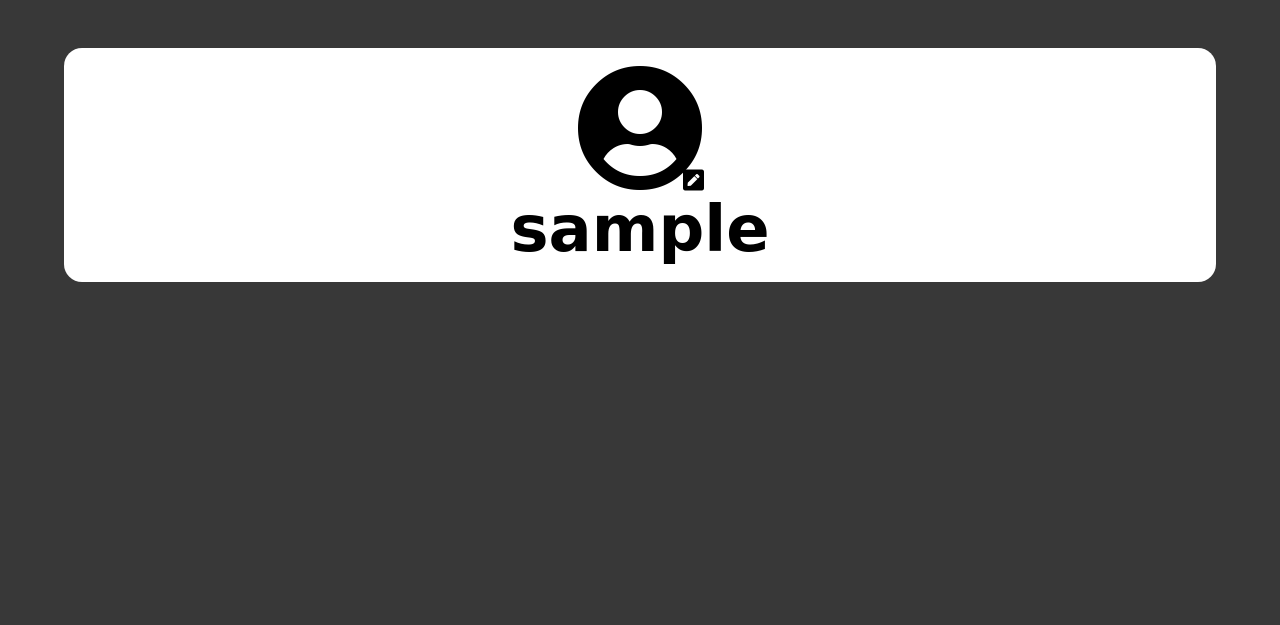
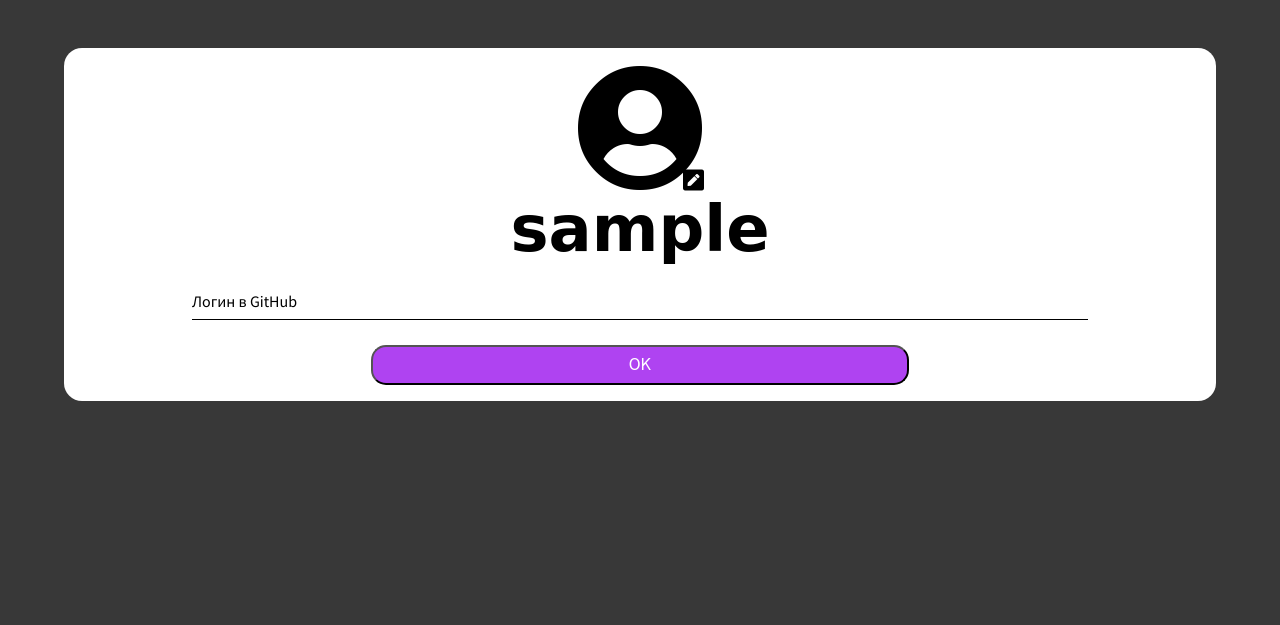
Before and after one commit to metimol/vladalek, a Django app: page /account/ in a window 1280 px wide. Shown: the part 54-679 px from the top of the page. Run offline with Django 4.2, Linux system fonts and the light colour scheme; the visitor is signed in with stand-in values (Sample User, id 1); data comes from the database, SQL or seed files in the repository; some libraries are stand-ins or nearby versions; some web fonts are replaced.

Commit message:
Начал делать привязку к соцсетям

```diff
--- a/vladalek/apps/account/forms.py
+++ b/vladalek/apps/account/forms.py
@@ -31,3 +31,6 @@ class ResetConfirmForm(forms.Form):
 
 class AvatarForm(forms.Form):
 	avatar = forms.CharField()
+
+class SocialNetworksForm(forms.Form):
+	github = forms.CharField()
--- a/vladalek/apps/account/models.py
+++ b/vladalek/apps/account/models.py
@@ -5,3 +5,6 @@ class Profile(AbstractUser):
 	code = models.TextField(blank=True, null=True, verbose_name='Код')
 	avatar = models.CharField(blank=True, null=True, max_length=8, verbose_name="Аватар")
 	email = models.EmailField(verbose_name='Почта', unique=True)
+	github = models.URLField(verbose_name='Ссылка на GitHub', blank=True, null=True)
+	instagram = models.URLField(verbose_name='Ссылка на Instagram', blank=True, null=True)
+	facebook = models.URLField(verbose_name='Ссылка на Facebook', blank=True, null=True)
--- a/vladalek/apps/account/views.py
+++ b/vladalek/apps/account/views.py
@@ -7,10 +7,11 @@ from django.contrib import messages
 from django.contrib.auth import get_user_model, login, logout
 from django.contrib.auth.hashers import make_password, check_password
 from .models import Profile
-from .forms import LoginForm, RegisterForm, ResetForm, ResetConfirmForm, AvatarForm
+from .forms import LoginForm, RegisterForm, ResetForm, ResetConfirmForm, AvatarForm, SocialNetworksForm
 from django.conf import settings
 from django.core.mail import send_mail
 from django.template.loader import render_to_string
+import requests
 
 def user_login(request):
 	if request.method == 'POST':
@@ -113,7 +114,7 @@ def password_reset(request):
 				code = generate_code()
 				user.code = make_password(code)
 				user.save()
-				url = 'http://127.0.0.1:8000/account/'+user.username+'/'+code+"/reset"
+				url = f'http://127.0.0.1:8000/account/{user.username}/{code}/reset'
 				msg_html = render_to_string('account/email.html', {'username': user.username, 'text': text, 'url': url})
 				send_mail('Сброс пароля', text, 'Metimol', [user.email], html_message=msg_html,)
 				return render(request, "account/url.html")
@@ -150,13 +151,25 @@ def reset_confirm(request, username, code):
 def user_about(request):
 	if request.user.is_authenticated:
 		user = Profile.objects.get(username = request.user.username)
-		if request.method=="POST":
+		if request.method=="POST" and "change_photo" in request.POST:
 			form = AvatarForm(request.POST)
 			if form.is_valid():
 				cd = form.cleaned_data
 				avatar = cd['avatar']
 				user.avatar = avatar
 				user.save()
+		elif request.method=="POST" and "social_networks" in request.POST:
+			form = SocialNetworksForm(request.POST)
+			if form.is_valid():
+				cd = form.cleaned_data
+				github = cd['github'].lower()
+				url_github = f"https://github.com/{github}"
+				r = requests.head(url_github, allow_redirects=True)
+				if r.status_code == 200:
+					user.github = url_github
+					user.save()
+				else:
+					messages.error(request, 'Такого пользователя GitHub несуществует')
 		context = {'user': user}
 	else:
 		return HttpResponseRedirect(reverse('account:login'))
--- a/vladalek/static/css/account/about.css
+++ b/vladalek/static/css/account/about.css
@@ -1,3 +1,10 @@
+.error {
+	width: 100%;
+	margin-top: 0.5rem;
+	text-align: center;
+	color: red;
+	font-size: 1rem;
+}
 .card {
 	width: 90%;
 	height: auto;
@@ -90,3 +97,34 @@
 	box-shadow: 0 0 10px #af43f1,
 	0 0 30px #af43f1;
 }
+.social {
+	position: relative;
+}
+.social input {
+	width: 100%;
+	margin-left: auto;
+	margin-right: auto;
+	margin-top: 15px;
+	padding: 10px 0;
+	font-size: 16px;
+	border: none;
+	border-bottom: 1px solid;
+	background: transparent;
+	outline: none;
+}
+.social label {
+	position: absolute;
+	top:0;
+	left: 0;
+	padding: 25px 0;
+	font-size: 16px;
+	pointer-events: none;
+	transition: 0.3s;
+}
+.social input:focus ~ label,
+.social input:valid ~ label {
+	top: -20px;
+	left: 0;
+	color: #008080;
+	font-size: 12px;
+}
--- a/vladalek/templates/account/about.html
+++ b/vladalek/templates/account/about.html
@@ -11,6 +11,13 @@
 {% block content %}
 
 <div class="card">
+	{% if messages %}
+	<div class="error">
+		{% for message in messages %}
+		<p>{{ message }}</p>
+		{% endfor %}
+	</div>
+	{% endif %}
 	<div class="title">
 		<div class="image">
 			{% if user.avatar %}
@@ -21,7 +28,18 @@
 			<i class="fas fa-pen-square" id="edit"></i>
 		</div>
 		<b>{{user.username}}</b>
+		<form method="POST" action=".">
+			{% csrf_token %}
+			<div class="social">
+				<input name="github" id="github" type="text" class="form-control" required autocomplete="off">
+				<label>Логин в GitHub</label>
+			</div>
+			<div class="next">
+				<input type="submit" name="social_networks" value="ОК"  />
+			</div>
+		</form>
 	</div>
+
 	<div class="edit_avatar">
 		Выберите аватар:
 		<form method="POST" action=".">
@@ -38,7 +56,7 @@
 				{% endif %}
 			</div>
 			<div class="next">
-				<input type="submit" value="ОК"  />
+				<input type="submit" name="change_photo" value="ОК"  />
 			</div>
 		</form>
 	</div>
```
Also changed, not shown: vladalek/apps/account/migrations/0002_profile_facebook_profile_github_profile_instagram.py (added).
